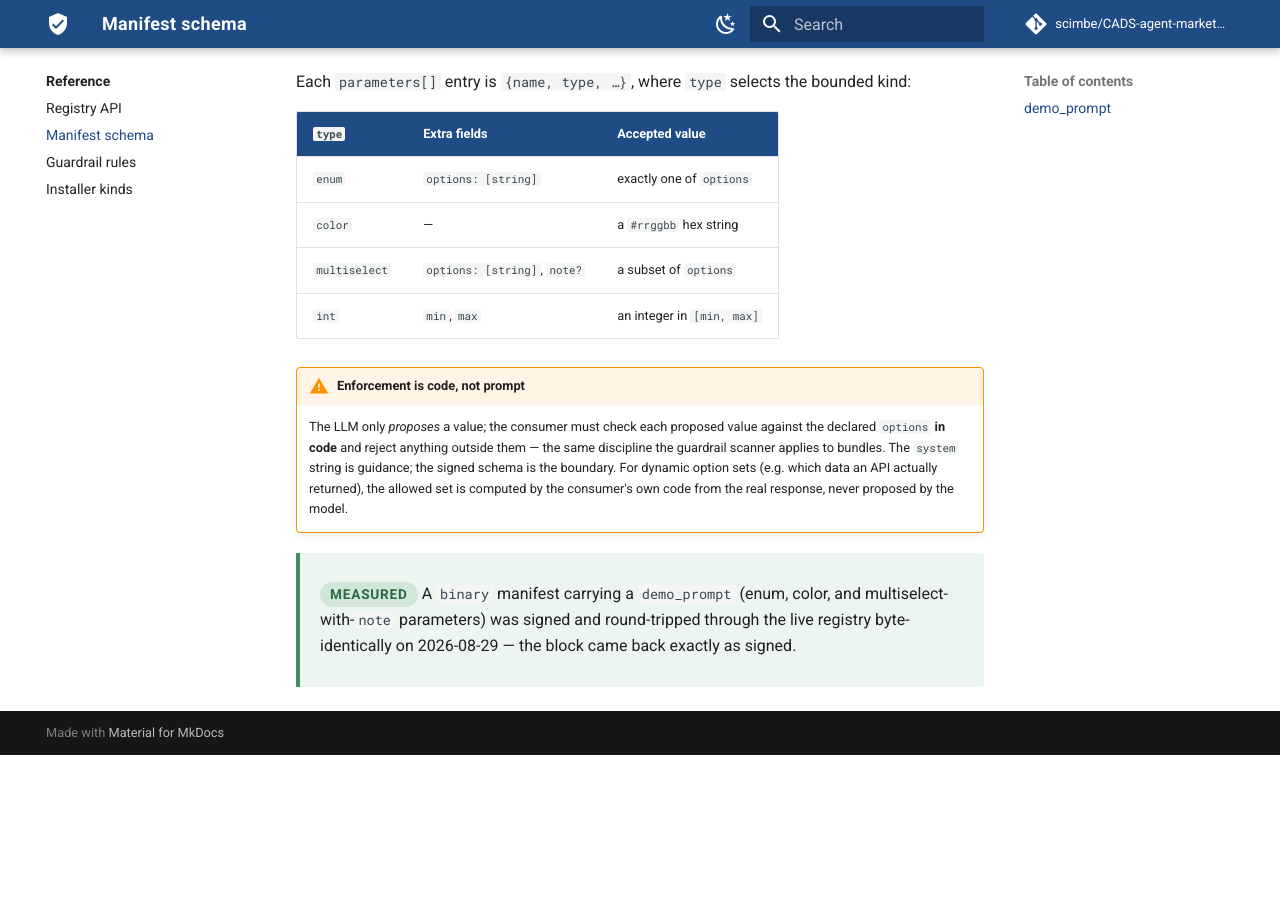
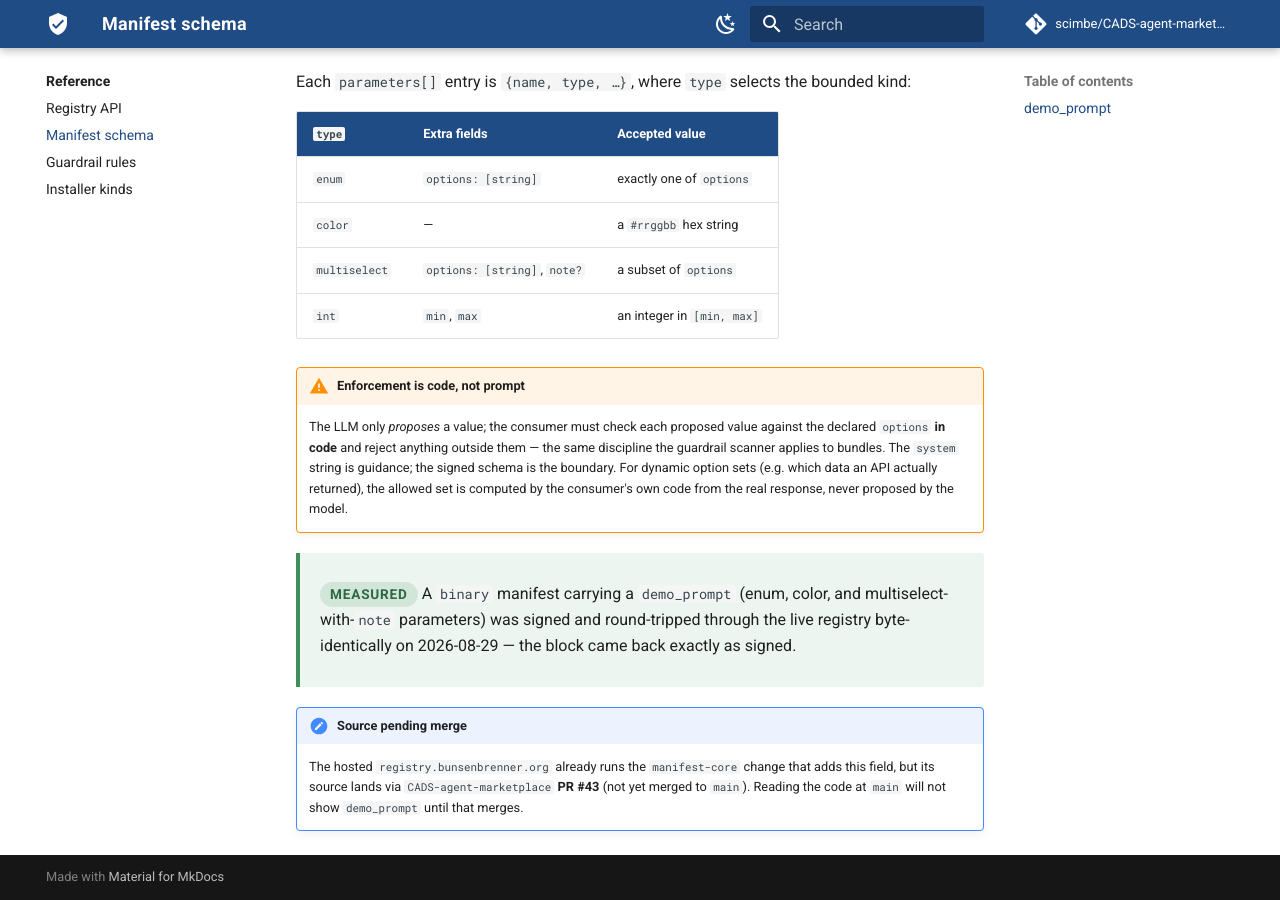
Before and after one commit to scimbe/CADS-agent-marketplace-docs, an MkDocs documentation site: the page built from docs/reference/manifest-schema.md, in a window 1280 px wide and 900 px high, scrolled down 1861 px. Built offline with MkDocs 1.6.1 and Material for MkDocs 9.7.7, drawn with Linux system fonts in a browser that asks for light colours; comment, search, counter and statistics services are not loaded; before the commit the page ends 2616 px from its top, so only the background shows below that.

Commit message:
docs: flag demo_prompt source as pending-merge (marketplace#43)
Live registry runs it (measured); source not yet on main. Heeds maintainer note
to not claim unmerged code as shipped.

Co-Authored-By: Claude Opus 4.8 <noreply@anthropic.com>
Claude-Session: https://claude.ai/code/session_01F71YviyJau3vsBrvkG5VS8

```diff
--- a/docs/reference/manifest-schema.md
+++ b/docs/reference/manifest-schema.md
@@ -64,3 +64,8 @@ Each `parameters[]` entry is `{name, type, …}`, where `type` selects the bound
 multiselect-with-`note` parameters) was signed and round-tripped through the live registry
 byte-identically on 2026-08-29 — the block came back exactly as signed.
 </div>
+
+!!! note "Source pending merge"
+    The hosted `registry.bunsenbrenner.org` already runs the `manifest-core` change that adds this
+    field, but its source lands via `CADS-agent-marketplace` **PR #43** (not yet merged to `main`).
+    Reading the code at `main` will not show `demo_prompt` until that merges.
```
